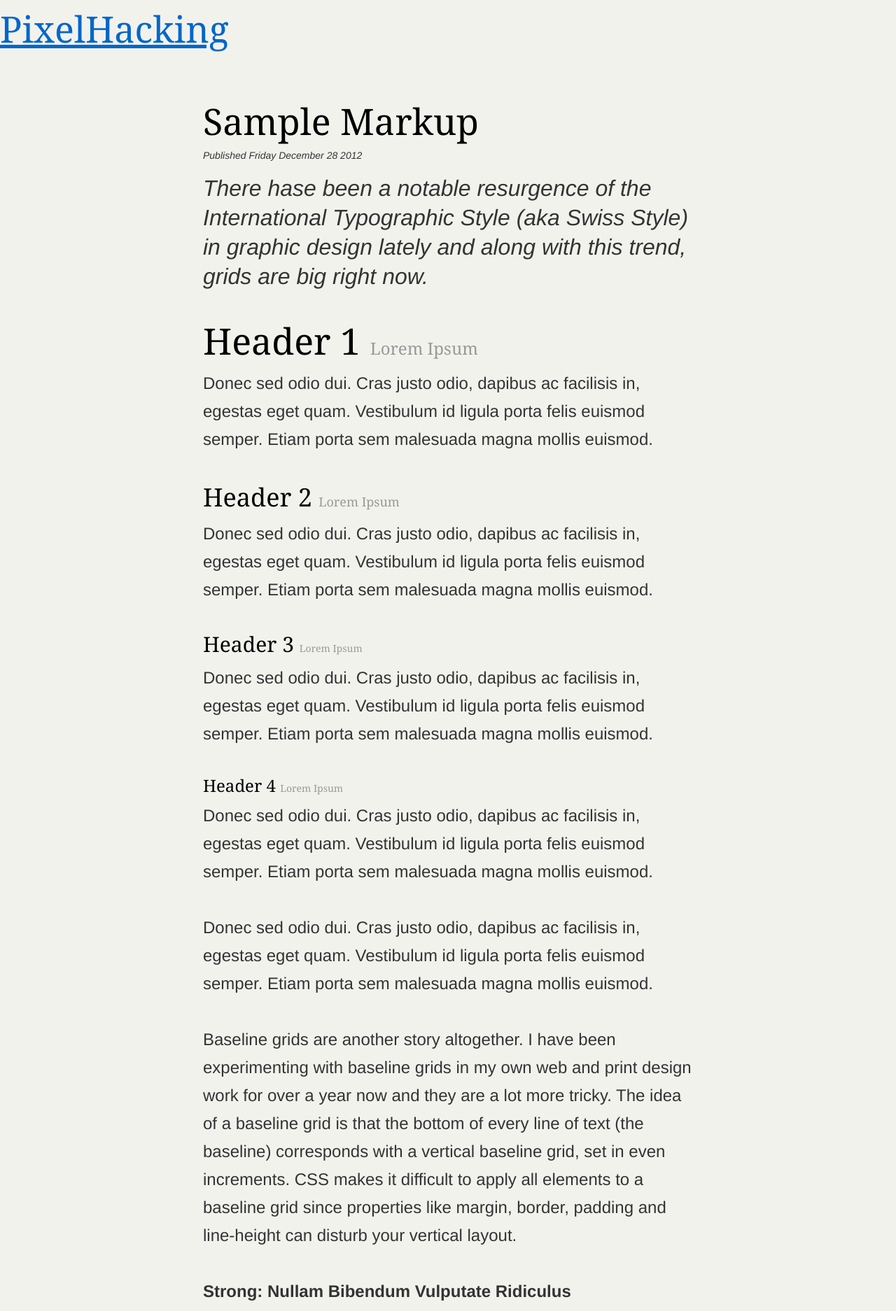
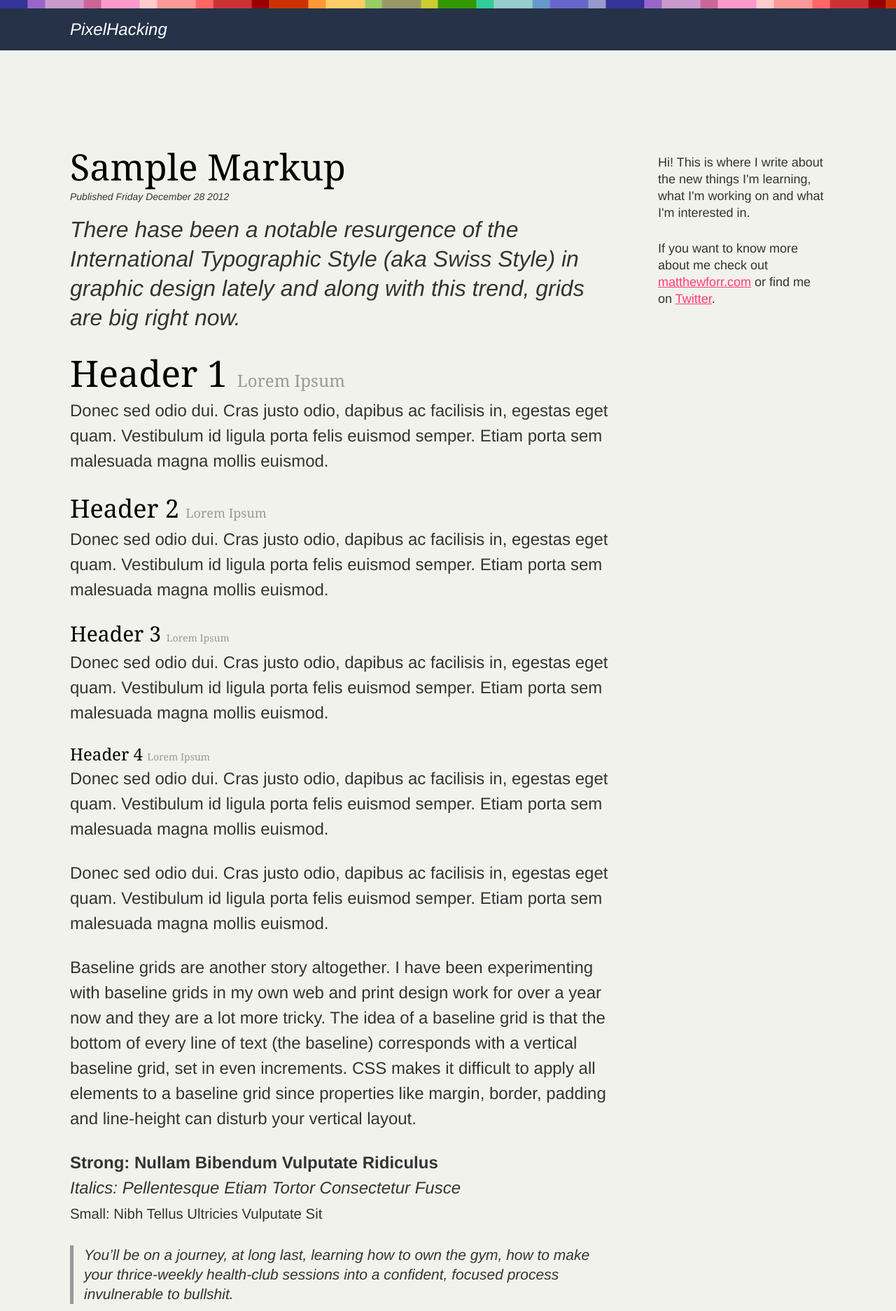
Before and after one commit to emlama/Pixelhacking, a Jekyll site: the page built from index.html, in a window 1280 px wide. Shown: the top 1874 px of the page at 70% size. Built offline with Jekyll 4.4.1, drawn with Linux system fonts in a browser that asks for light colours; nearby versions of some CDN libraries; the list of posts is cut into pages by our own code.

Commit message:
Fixing things

```diff
--- a/_config.yml
+++ b/_config.yml
@@ -3,7 +3,7 @@
 # ----------------------- #
 
 server: true
-exclude:
+exclude: sass
 auto: true
 
 url: http://pixelhacking.com
--- /dev/null
+++ b/stylesheets/base/base.css
@@ -0,0 +1,3 @@
+/* To use the light Solarized highlighting theme uncomment the following line */
+/* If you want to tweak the Solarized colors you can do that here */
+/* Non highlighted code colors */
--- a/stylesheets/styles.css
+++ b/stylesheets/styles.css
@@ -66,259 +66,260 @@ article, aside, details, figcaption, figure, footer, header, hgroup, menu, nav,
 /* To use the light Solarized highlighting theme uncomment the following line */
 /* If you want to tweak the Solarized colors you can do that here */
 /* Non highlighted code colors */
-/* line 77, ../sass/styles.scss */
+/* line 81, ../sass/styles.scss */
 body {
-  font-size: 24px;
-  line-height: 40px;
+  font-size: 16px;
+  line-height: 18px;
   font-family: omnes-pro, "Helvetica Neue", Helvetica, Arial, sans-serif;
   font-style: normal;
   font-weight: 300;
   letter-spacing: 0px;
-  background-color: #f2f2ed;
+  background: #f2f2ed url("/images/strip.png") repeat-x top center;
   color: #333333;
+  padding-top: 12px;
+  font-size: 24px;
+  line-height: 36px;
 }
 
-/* line 88, ../sass/styles.scss */
+/* line 95, ../sass/styles.scss */
 p {
-  margin-bottom: 40px;
+  margin-bottom: 27px;
+  font-size: 24px;
+  line-height: 36px;
 }
 
-/* line 92, ../sass/styles.scss */
+/* line 101, ../sass/styles.scss */
 a:link {
-  color: #0066cc;
+  color: #ff3c78;
 }
 
-/* line 93, ../sass/styles.scss */
+/* line 102, ../sass/styles.scss */
 a:visited {
-  color: #990099;
+  color: #ff3c78;
 }
 
-/* line 94, ../sass/styles.scss */
+/* line 103, ../sass/styles.scss */
 a:hover {
-  color: #0066cc;
+  color: #ef0049;
   text-decoration: none;
 }
 
-/* line 100, ../sass/styles.scss */
+/* line 109, ../sass/styles.scss */
 h1, h2, h3, h4, h5, h6 {
-  margin: 10px 0;
+  margin: 4.5px 0;
   font-family: sirba-web, Georgia, "Times New Roman", Times, serif;
   font-weight: 400;
   line-height: 1;
   color: black;
   text-rendering: optimizelegibility;
 }
-/* line 107, ../sass/styles.scss */
+/* line 116, ../sass/styles.scss */
 h1 small, h2 small, h3 small, h4 small, h5 small, h6 small {
   font-weight: normal;
   line-height: 1;
   color: #999999;
 }
 
-/* line 113, ../sass/styles.scss */
+/* line 122, ../sass/styles.scss */
 h1 {
   font-size: 52px;
   line-height: 62px;
 }
 
-/* line 114, ../sass/styles.scss */
+/* line 123, ../sass/styles.scss */
 h2 {
   font-size: 36px;
   line-height: 45px;
 }
 
-/* line 115, ../sass/styles.scss */
+/* line 124, ../sass/styles.scss */
 h3 {
   font-size: 30px;
   line-height: 36px;
 }
 
-/* line 116, ../sass/styles.scss */
+/* line 125, ../sass/styles.scss */
 h4 {
   font-size: 24px;
   line-height: 27px;
 }
 
-/* line 117, ../sass/styles.scss */
+/* line 126, ../sass/styles.scss */
 h5 {
   font-size: 16px;
   line-height: 26px;
 }
 
-/* line 118, ../sass/styles.scss */
+/* line 127, ../sass/styles.scss */
 h6 {
   font-size: 16px;
   line-height: 18px;
 }
 
-/* line 120, ../sass/styles.scss */
+/* line 129, ../sass/styles.scss */
 h1 small {
   font-size: 24px;
 }
 
-/* line 121, ../sass/styles.scss */
+/* line 130, ../sass/styles.scss */
 h2 small {
   font-size: 18px;
 }
 
-/* line 122, ../sass/styles.scss */
+/* line 131, ../sass/styles.scss */
 h3 small {
   font-size: 14px;
 }
 
-/* line 123, ../sass/styles.scss */
+/* line 132, ../sass/styles.scss */
 h4 small {
   font-size: 14px;
 }
 
-/* line 130, ../sass/styles.scss */
+/* line 139, ../sass/styles.scss */
 ul {
   list-style: disc;
 }
 
-/* line 134, ../sass/styles.scss */
+/* line 143, ../sass/styles.scss */
 ol {
   list-style: decimal;
 }
 
-/* line 138, ../sass/styles.scss */
+/* line 147, ../sass/styles.scss */
 ul, ol {
   padding: 0;
-  margin: 0 0 20px 25px;
+  margin: 0 0 18px 0;
 }
 
-/* line 145, ../sass/styles.scss */
+/* line 154, ../sass/styles.scss */
 ul ul,
 ul ol,
 ol ol,
 ol ul {
   margin-bottom: 0;
+  margin-left: 25px;
 }
 
-/* line 148, ../sass/styles.scss */
-li {
-  line-height: 40px;
-}
-
-/* line 152, ../sass/styles.scss */
+/* line 161, ../sass/styles.scss */
 ul.unstyled,
 ol.unstyled {
   margin-left: 0;
   list-style: none;
 }
 
-/* line 158, ../sass/styles.scss */
+/* line 167, ../sass/styles.scss */
 dl {
-  margin-bottom: 40px;
+  margin-bottom: 27px;
 }
 
-/* line 162, ../sass/styles.scss */
+/* line 171, ../sass/styles.scss */
 dt,
 dd {
-  line-height: 40px;
+  line-height: 18px;
 }
 
-/* line 165, ../sass/styles.scss */
+/* line 174, ../sass/styles.scss */
 dt {
   font-weight: bold;
 }
 
-/* line 168, ../sass/styles.scss */
+/* line 177, ../sass/styles.scss */
 dd {
-  margin-left: 20px;
+  margin-left: 9px;
 }
 
-/* line 172, ../sass/styles.scss */
+/* line 181, ../sass/styles.scss */
 .dl-horizontal {
   *zoom: 1;
 }
-/* line 61, ../sass/styles.scss */
+/* line 65, ../sass/styles.scss */
 .dl-horizontal:before, .dl-horizontal:after {
   display: table;
   content: "";
   line-height: 0;
 }
-/* line 68, ../sass/styles.scss */
+/* line 72, ../sass/styles.scss */
 .dl-horizontal:after {
   clear: both;
 }
-/* line 174, ../sass/styles.scss */
+/* line 183, ../sass/styles.scss */
 .dl-horizontal dt {
   float: left;
   width: 200px;
   clear: left;
   text-align: right;
 }
-/* line 180, ../sass/styles.scss */
+/* line 189, ../sass/styles.scss */
 .dl-horizontal dd {
   margin-left: 200px;
 }
 
-/* line 187, ../sass/styles.scss */
+/* line 196, ../sass/styles.scss */
 small {
   font-size: 85%;
 }
 
-/* line 190, ../sass/styles.scss */
+/* line 199, ../sass/styles.scss */
 strong {
   font-weight: bold;
 }
 
-/* line 193, ../sass/styles.scss */
+/* line 202, ../sass/styles.scss */
 em {
   font-style: italic;
 }
 
-/* line 196, ../sass/styles.scss */
+/* line 205, ../sass/styles.scss */
 cite {
   font-style: normal;
 }
 
-/* line 205, ../sass/styles.scss */
+/* line 214, ../sass/styles.scss */
 hr {
-  margin: 40px 0;
+  margin: 18px 0;
   border: 0;
   border-top: 1px solid #eeeeee;
   border-bottom: 1px solid white;
 }
 
-/* line 213, ../sass/styles.scss */
+/* line 222, ../sass/styles.scss */
 abbr[title] {
   cursor: help;
   border-bottom: 1px dotted #999999;
 }
 
-/* line 218, ../sass/styles.scss */
+/* line 227, ../sass/styles.scss */
 abbr.initialism {
   font-size: 90%;
   text-transform: uppercase;
 }
 
-/* line 224, ../sass/styles.scss */
+/* line 233, ../sass/styles.scss */
 blockquote {
   padding: 0 0 0 15px;
-  margin: 0 0 40px;
+  margin: 0 0 27px;
   border-left: 5px solid #999999;
   font-size: 21px;
   line-height: 28px;
   font-weight: 300;
   font-style: italic;
 }
-/* line 232, ../sass/styles.scss */
+/* line 241, ../sass/styles.scss */
 blockquote p {
   margin-bottom: 0;
 }
-/* line 235, ../sass/styles.scss */
+/* line 244, ../sass/styles.scss */
 blockquote small {
   display: block;
-  line-height: 40px;
+  line-height: 18px;
   color: #999999;
 }
-/* line 239, ../sass/styles.scss */
+/* line 248, ../sass/styles.scss */
 blockquote small:before {
   content: '\2014 \00A0';
 }
-/* line 245, ../sass/styles.scss */
+/* line 254, ../sass/styles.scss */
 blockquote.pull-right {
   float: right;
   padding-right: 15px;
@@ -326,63 +327,96 @@ blockquote.pull-right {
   border-right: 5px solid #333333;
   border-left: 0;
 }
-/* line 252, ../sass/styles.scss */
+/* line 261, ../sass/styles.scss */
 blockquote.pull-right p,
 blockquote.pull-right small {
   text-align: right;
 }
-/* line 256, ../sass/styles.scss */
+/* line 265, ../sass/styles.scss */
 blockquote.pull-right small:before {
   content: '';
 }
-/* line 259, ../sass/styles.scss */
+/* line 268, ../sass/styles.scss */
 blockquote.pull-right small:after {
   content: '\00A0 \2014';
 }
 
-/* line 271, ../sass/styles.scss */
+/* line 280, ../sass/styles.scss */
 .pull-right {
   float: right;
 }
 
-/* line 274, ../sass/styles.scss */
+/* line 283, ../sass/styles.scss */
 .pull-left {
   float: left;
 }
 
-/* line 279, ../sass/styles.scss */
+/* line 288, ../sass/styles.scss */
 .hide {
   display: none;
 }
 
-/* line 282, ../sass/styles.scss */
+/* line 291, ../sass/styles.scss */
 .show {
   display: block;
 }
 
-/* line 287, ../sass/styles.scss */
+/* line 296, ../sass/styles.scss */
 .invisible {
   visibility: hidden;
 }
 
-/* line 292, ../sass/styles.scss */
+/* line 301, ../sass/styles.scss */
 .affix {
   position: fixed;
 }
 
-/* line 300, ../sass/styles.scss */
+/* line 308, ../sass/styles.scss */
+header {
+  width: 100%;
+  height: 60px;
+  background-color: #263248;
+  margin-bottom: 80px;
+}
+/* line 313, ../sass/styles.scss */
+header div {
+  width: 1080px;
+  margin: 0 auto;
+}
+/* line 316, ../sass/styles.scss */
+header div h1 {
+  font-size: 24px;
+  color: white;
+  font-style: italic;
+  font-weight: 400;
+  line-height: 60px;
+  margin: 0;
+  font-family: omnes-pro, "Helvetica Neue", Helvetica, Arial, sans-serif;
+}
+/* line 324, ../sass/styles.scss */
+header div h1 a {
+  color: white;
+}
+/* line 326, ../sass/styles.scss */
+header div h1 a:visited, header div h1 a:hover, header div h1 a:link {
+  color: white;
+  text-decoration: none;
+}
+
+/* line 339, ../sass/styles.scss */
 .container {
-  width: 700px;
+  width: 1080px;
   padding: 50px 0 50px;
   margin: 0 auto;
+  overflow: visible;
 }
 
-/* line 306, ../sass/styles.scss */
+/* line 346, ../sass/styles.scss */
 h1.blog-title {
   margin-bottom: 0;
 }
 
-/* line 307, ../sass/styles.scss */
+/* line 347, ../sass/styles.scss */
 p.lead {
   font-weight: 200;
   font-style: italic;
@@ -390,15 +424,47 @@ p.lead {
   line-height: 42px;
 }
 
-/* line 308, ../sass/styles.scss */
-p.date {
+/* line 348, ../sass/styles.scss */
+.date {
   font-style: italic;
   font-size: 14px;
   margin: 0 0 18px;
   line-height: 16px;
 }
 
-/* line 310, ../sass/styles.scss */
+/* line 350, ../sass/styles.scss */
 article.post {
-  border-bottom: 2px solid #eeeeee;
+  border-bottom: 4px solid #999999;
+  padding-bottom: 18px;
+  margin-bottom: 36px;
 }
+
+/* line 360, ../sass/styles.scss */
+div.related h1 {
+  font-size: 30px;
+  line-height: 36px;
+}
+/* line 364, ../sass/styles.scss */
+div.related ul li {
+  font-size: 24px;
+  line-height: 30px;
+}
+
+/* line 370, ../sass/styles.scss */
+.left {
+  float: left;
+  width: 780px;
+}
+
+/* line 375, ../sass/styles.scss */
+.right {
+  margin-left: 60px;
+  float: left;
+  width: 240px;
+  padding-top: 18px;
+}
+/* line 380, ../sass/styles.scss */
+.right p {
+  font-size: 18px;
+  line-height: 24px;
+}
```
Also changed, not shown: 3 other files.
